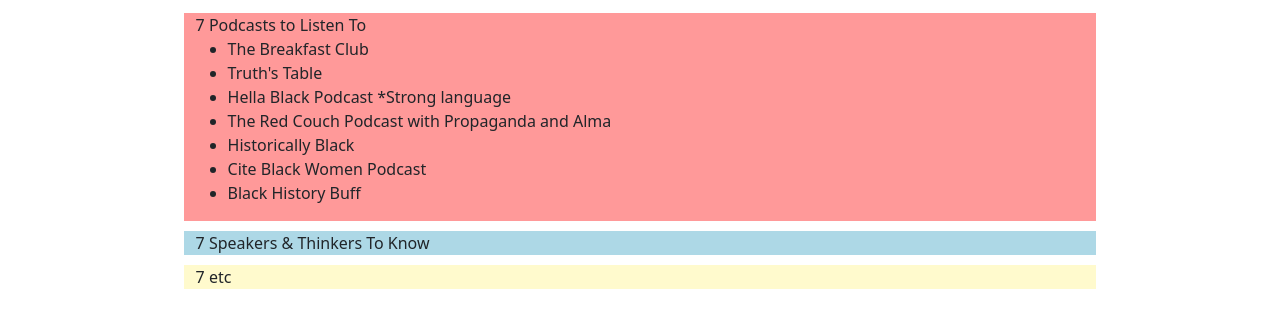
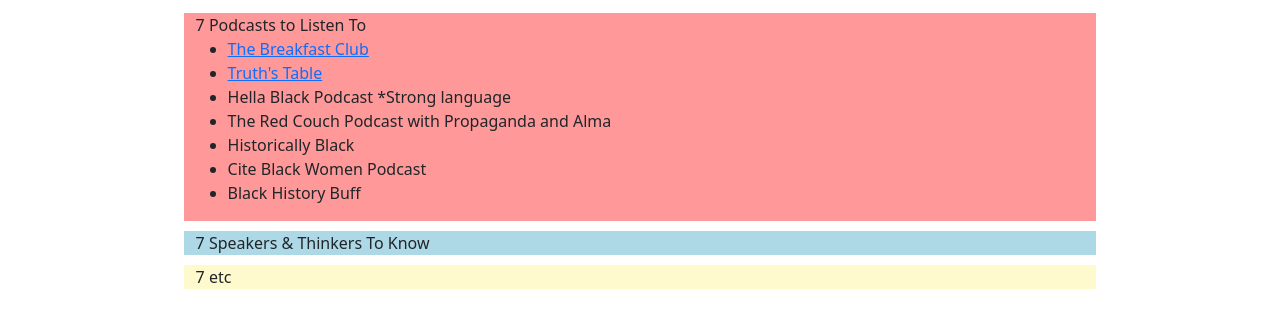
Before and after one commit to halowe94/resources-for-anti-racism, a website: page html-pages/podcasts.html in a window 1280 px wide. Shown: the part 163-490 px from the top of the page. Drawn offline with nearby package versions, Linux system fonts and the light colour scheme; files that its build step writes are made by us from their sources; files whose address does not match are found by name.

Commit message:
added 2 podcast links' GIT PUSH

```diff
--- a/html-pages/podcasts.html
+++ b/html-pages/podcasts.html
@@ -66,8 +66,8 @@
         <section class="row">
           <div class="firstDiv">7 Podcasts to Listen To
             <ul>
-              <li>The Breakfast Club</li>
-              <li>Truth's Table</li>
+              <li><a href='https://www.iheart.com/podcast/the-breakfast-club-24992238/'>The Breakfast Club</a></li>
+              <li><a href='https://www.truthstable.com/'>Truth's Table</a></li>
               <li>Hella Black Podcast *Strong language</li>
               <li>The Red Couch Podcast with Propaganda and Alma</li>
               <li>Historically Black</li>
```
Also changed, not shown: html-pages/literature.html (+1 -1 lines).
